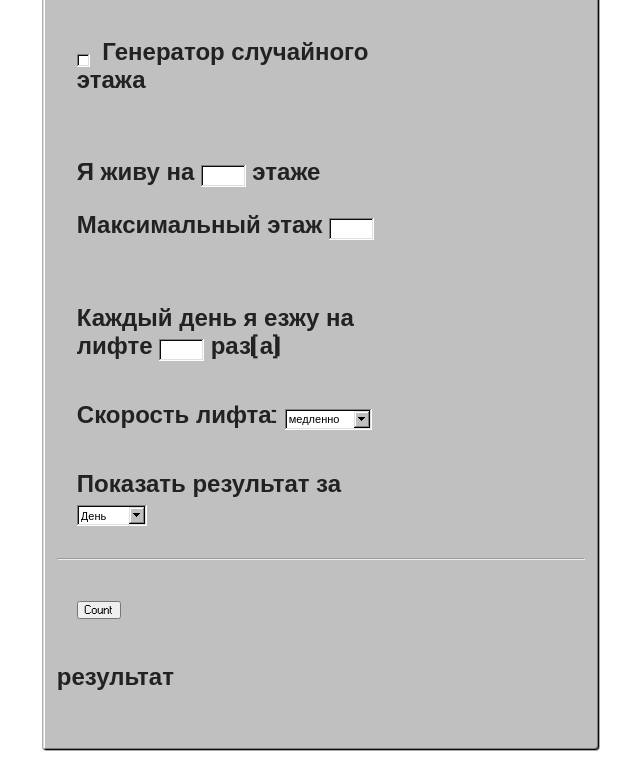
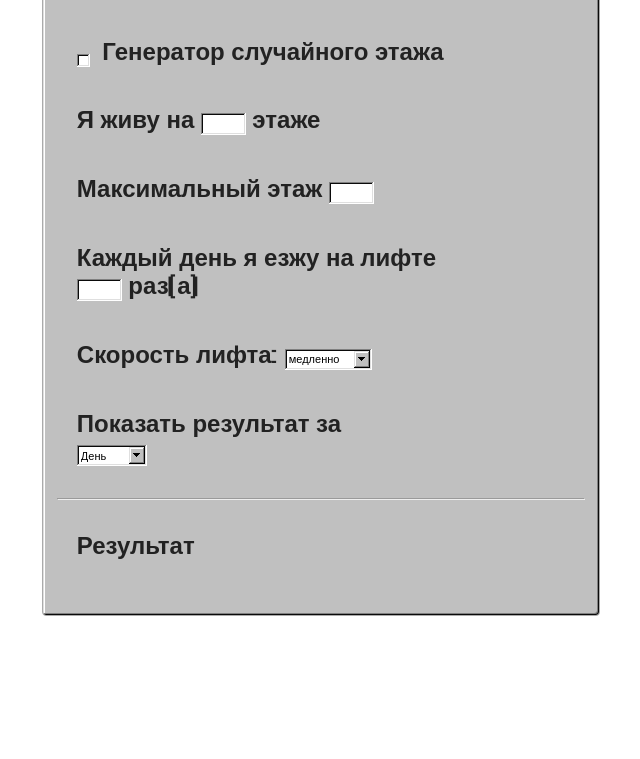
Before and after one commit to Slava40000/ElevatorCalculator, a plain HTML site: page index.html in a window 1280 px wide. Shown: the part 213-972 px from the top of the page, without its empty margins (319-959 px from the left). After the commit the page ends 837 px from the top, so only its background shows below. Drawn offline with nearby package versions, Linux system fonts and the light colour scheme.

Commit message:
code cleanup

```diff
--- a/index.html
+++ b/index.html
@@ -2,8 +2,8 @@
 <html>
 
 <head>
-    <link rel="stylesheet" href= "styles.css"/>
-    <link rel="stylesheet" href= "https://unpkg.com/98.css"/>
+    <link rel="stylesheet" href="styles.css" />
+    <link rel="stylesheet" href="https://unpkg.com/98.css" />
     <script src="scripts.js"></script>
     <title>Elevator 40000</title>
 </head>
@@ -17,20 +17,19 @@
         <div>
             <input type="checkbox" id="random-checkbox">
             <label for="random-checkbox"></label>
-    Генератор случайного этажа <!--рандомные этажи-->
+            Генератор случайного этажа
+            <!--рандомные этажи-->
             <!-- <lebel for="">рандомный этаж</lebel> -->
         </div>
 
-    <div class="floor-block">
-      <p>
+        <div>
             Я живу на
             <input id="floor-number" type="number" min="1" max="100">
             этаже
-      </p>
-      <p>
+        </div>
+        <div>
             Максимальный этаж
             <input id="max-floor-number" type="number" min="1" max="100">
-      </p>
         </div>
         <div class="rides-per-day-block">
             Каждый день я езжу на лифте
@@ -59,11 +58,8 @@
         <!-- <div class="results-block">
         Итого я трачу X времени
     </div> -->
-    <hr/>
-    <div class="count-results-button">
-        <input value="Count" onclick="CalculateTime()" type="button">
-    </div>
-    <p id="time-result">результат</p>
+        <hr />
+        <div id="time-result">Результат</div>
     </h4>
 </main>
 
--- a/styles.css
+++ b/styles.css
@@ -15,16 +15,12 @@ main {
 }
 
 main div {
-    width: 60%;
+    width: 70%;
     padding: 20px;
     overflow: auto;
 }
 
-.header-text{
+.header-text {
     color: rgb(112, 6, 6);
     font-size: 26px;
 }
-
-.checkbox {
-    color:crimson;
-}
```
Also changed, not shown: scripts.js (+6 -6 lines). Lines whose indentation alone changed are shown as unchanged.
